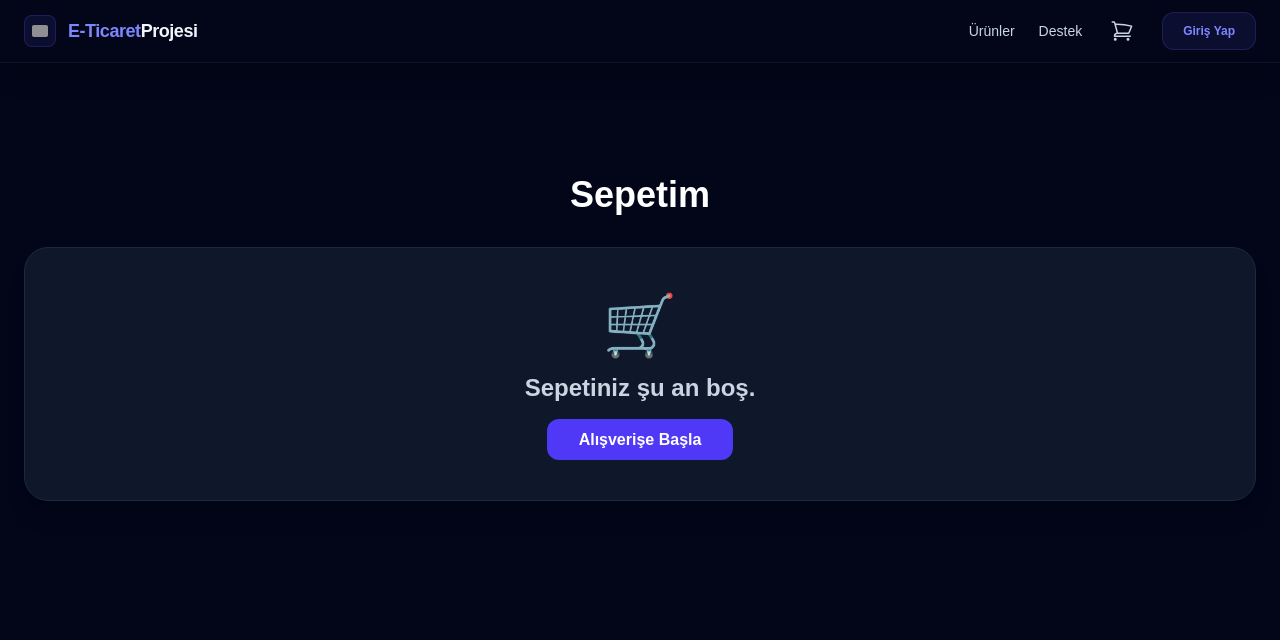
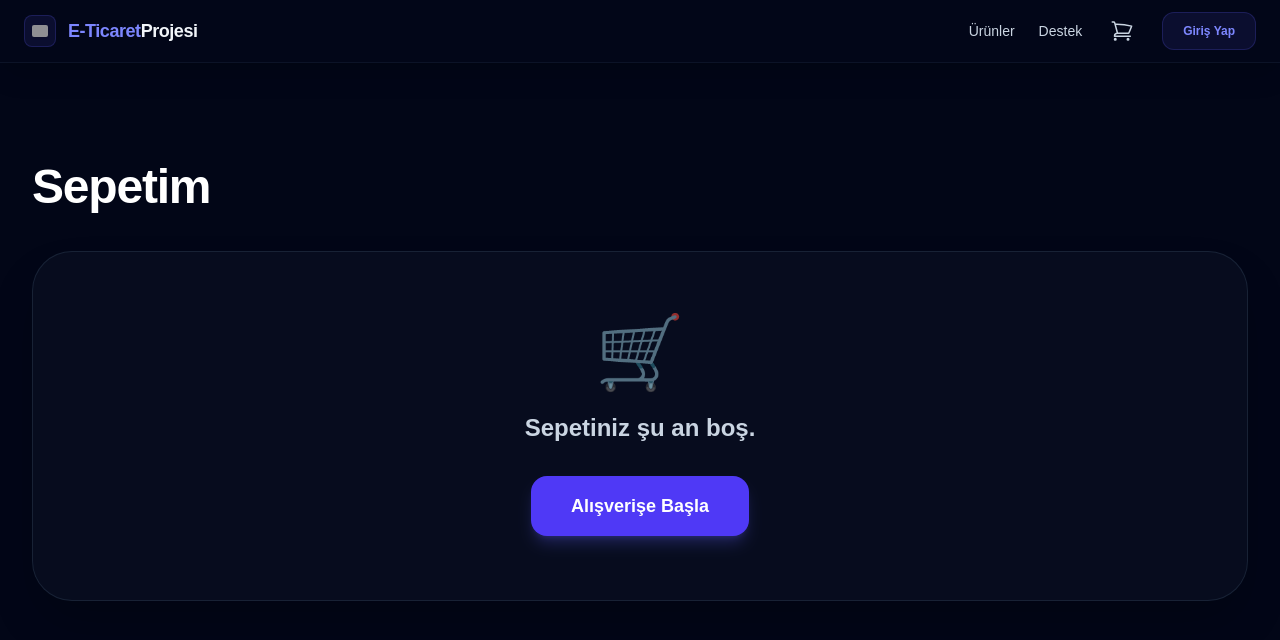
Before and after one commit to tarikbd1/E-Ticaret-Projesi, a Next.js app in the folder frontend/: page /cart in a window 1280 px wide. Shown: the top 640 px of the page. Built offline with nearby package versions, Linux system fonts and the light colour scheme; grey boxes are pictures that could not be loaded.

Commit message:
sepet sayfasındaki hatalar giderildi

```diff
--- a/frontend/src/app/cart/page.js
+++ b/frontend/src/app/cart/page.js
@@ -3,96 +3,165 @@ import { useState, useEffect } from 'react';
 import Link from 'next/link';
 import { toast, ToastContainer } from 'react-toastify';
 import 'react-toastify/dist/ReactToastify.css';
+import { useCartStore } from '@/store/cartStore';
 
 export default function CartPage() {
-  const [cartItems, setCartItems] = useState([]);
-  const [mounted, setMounted] = useState(false); // Hydration hatasını önlemek için
+  const cartItems = useCartStore((state) => state.cartItems);
+  const removeFromCartAction = useCartStore((state) => state.removeFromCart);
+  const updateQuantity = useCartStore((state) => state.updateQuantity); // Yeni fonksiyonu çektik
 
-  // Sayfa yüklendiğinde localStorage'dan sepeti çekiyoruz
+  const [mounted, setMounted] = useState(false);
+
   useEffect(() => {
     setMounted(true);
-    const storedCart = JSON.parse(localStorage.getItem('cart') || '[]');
-    setCartItems(storedCart);
   }, []);
 
-  // Sepetten Ürün Silme İşlemi
-  const removeFromCart = (indexToRemove) => {
-    const updatedCart = cartItems.filter((_, index) => index !== indexToRemove);
-    setCartItems(updatedCart);
-    localStorage.setItem('cart', JSON.stringify(updatedCart)); // Hafızayı da güncelliyoruz
+  const handleRemove = (productId) => {
+    removeFromCartAction(productId);
     toast.info('Ürün sepetten çıkarıldı.');
   };
 
-  // Toplam Fiyatı Hesaplama
-  const totalPrice = cartItems.reduce((total, item) => total + (item.price || 0), 0);
+  const totalPrice = cartItems.reduce((total, item) => total + (item.price * (item.qty || 1)), 0);
 
-  // Next.js hydration mismatch hatasını engellemek için
-  if (!mounted) return null;
+  // BEYAZ EKRAN PATLAMASINI ÖNLEYEN KARANLIK YÜKLEME EKRANI
+  if (!mounted) {
+    return (
+      <div className="min-h-screen bg-[#020617] flex items-center justify-center">
+        <div className="flex flex-col items-center gap-4">
+          <div className="w-12 h-12 border-4 border-indigo-500/30 border-t-indigo-500 rounded-full animate-spin"></div>
+          <span className="text-indigo-400 font-bold text-sm tracking-widest uppercase animate-pulse">Sepet Yükleniyor...</span>
+        </div>
+      </div>
+    );
+  }
 
   return (
-    <div className="min-h-screen bg-slate-950 container mx-auto p-6 pt-28 text-white">
+    <div className="min-h-screen bg-[#020617] text-slate-200 pt-[100px] pb-20">
       <ToastContainer theme="dark" position="bottom-right" />
-      <h1 className="text-4xl font-extrabold mb-8 text-center">Sepetim</h1>
+
+      <div className="max-w-7xl mx-auto px-4 sm:px-8">
+        <h1 className="text-4xl sm:text-5xl font-black text-white mb-10 tracking-tight">
+          Sepetim
+        </h1>
 
         {cartItems.length === 0 ? (
-        <div className="bg-slate-900 border border-slate-800 rounded-3xl p-12 text-center shadow-xl">
-          <div className="text-6xl mb-4">🛒</div>
-          <h2 className="text-2xl font-bold text-slate-300 mb-6">Sepetiniz şu an boş.</h2>
-          <Link href="/products" className="bg-indigo-600 hover:bg-indigo-500 text-white font-bold py-3 px-8 rounded-xl transition-colors">
+          <div className="bg-slate-900/40 border border-slate-800/80 rounded-[2.5rem] p-16 text-center shadow-2xl flex flex-col items-center">
+            <div className="text-7xl mb-6 opacity-60">🛒</div>
+            <h2 className="text-2xl font-bold text-slate-300 mb-8">Sepetiniz şu an boş.</h2>
+            <Link href="/products" className="bg-indigo-600 hover:bg-indigo-500 text-white font-bold py-4 px-10 rounded-2xl transition-all shadow-lg shadow-indigo-500/25 active:scale-95 text-lg">
               Alışverişe Başla
             </Link>
           </div>
         ) : (
-        <div className="grid grid-cols-1 lg:grid-cols-3 gap-8">
+          <div className="grid grid-cols-1 lg:grid-cols-12 gap-10">
 
-          {/* Sol Taraf: Sepetteki Ürünler Listesi */}
-          <div className="lg:col-span-2 space-y-4">
-            {cartItems.map((item, index) => (
-              <div key={`${item._id}-${index}`} className="flex items-center justify-between bg-slate-900 p-4 rounded-2xl border border-slate-800 shadow-md">
-                <div className="flex items-center gap-4">
-                  <div className="w-20 h-20 bg-slate-800 rounded-xl flex items-center justify-center text-3xl">📦</div>
-                  <div>
-                    <h3 className="text-lg font-bold text-white">{item.name}</h3>
-                    <p className="text-indigo-400 font-bold">{item.price?.toLocaleString('tr-TR')} TL</p>
+            {/* SOL TARAF: Sepetteki Ürünler */}
+            <div className="lg:col-span-8 space-y-5">
+              {cartItems.map((item) => {
+                const imageSrc = item.image || item.imageUrl;
+
+                return (
+                  <div key={item._id} className="flex flex-col sm:flex-row items-center gap-6 bg-slate-900/50 p-5 rounded-3xl border border-slate-800/80 shadow-xl group hover:border-indigo-500/50 transition-colors">
+
+                    {/* Görsel */}
+                    <div className="w-full sm:w-32 h-32 bg-[#050B14] rounded-2xl flex items-center justify-center text-4xl overflow-hidden border border-slate-800/50 shrink-0 relative">
+                      <div className="absolute inset-0 bg-[radial-gradient(ellipse_at_center,_var(--tw-gradient-stops))] from-indigo-900/10 via-transparent to-transparent opacity-60"></div>
+                      {imageSrc ? (
+                        <img src={imageSrc} alt={item.name} className="w-full h-full object-contain p-2 relative z-10 drop-shadow-lg group-hover:scale-105 transition-transform" />
+                      ) : (
+                        <span className="relative z-10 opacity-80">📦</span>
+                      )}
+                    </div>
+
+                    {/* Bilgiler ve Adet Seçici */}
+                    <div className="flex-1 text-center sm:text-left w-full">
+                      <h3 className="text-xl font-bold text-white mb-3 line-clamp-2">{item.name}</h3>
+
+                      {/* 🔥 İŞTE BURASI: Fiyat ve Adet Seçici Yan Yana */}
+                      <div className="flex flex-col sm:flex-row sm:items-center justify-between gap-4">
+                        <p className="text-indigo-400 font-extrabold text-2xl">
+                          {(item.price * item.qty).toLocaleString('tr-TR')} TL
+                        </p>
+
+                        {/* Adet Artırma / Azaltma Butonları */}
+                        <div className="flex items-center justify-center sm:justify-end gap-3">
+                          <div className="flex items-center justify-between bg-slate-950 border border-slate-700/60 rounded-xl w-28 h-10 overflow-hidden">
+                            <button
+                              onClick={() => updateQuantity(item._id, -1)}
+                              className="w-10 h-full text-xl text-slate-400 hover:bg-slate-800 hover:text-white transition-colors flex items-center justify-center"
+                            >
+                              -
+                            </button>
+                            <span className="font-bold text-base text-white">{item.qty}</span>
+                            <button
+                              onClick={() => updateQuantity(item._id, 1)}
+                              className="w-10 h-full text-xl text-slate-400 hover:bg-slate-800 hover:text-white transition-colors flex items-center justify-center"
+                            >
+                              +
+                            </button>
+                          </div>
+
+                          {/* Çöp Kutusu */}
+                          <button
+                            onClick={() => handleRemove(item._id)}
+                            className="bg-rose-500/10 text-rose-400 hover:bg-rose-500 hover:text-white w-10 h-10 rounded-xl transition-all font-bold flex items-center justify-center border border-rose-500/20 hover:border-rose-500"
+                            title="Sepetten Çıkar"
+                          >
+                            <svg xmlns="http://www.w3.org/2000/svg" className="h-5 w-5" fill="none" viewBox="0 0 24 24" stroke="currentColor">
+                              <path strokeLinecap="round" strokeLinejoin="round" strokeWidth={2} d="M19 7l-.867 12.142A2 2 0 0116.138 21H7.862a2 2 0 01-1.995-1.858L5 7m5 4v6m4-6v6m1-10V4a1 1 0 00-1-1h-4a1 1 0 00-1 1v3M4 7h16" />
+                            </svg>
+                          </button>
                         </div>
                       </div>
-                <button
-                  onClick={() => removeFromCart(index)}
-                  className="bg-rose-500/10 text-rose-400 hover:bg-rose-500 hover:text-white p-3 rounded-xl transition-all font-bold"
-                  title="Sepetten Çıkar"
-                >
-                  ✕
-                </button>
+
                     </div>
-            ))}
+                  </div>
+                );
+              })}
             </div>
 
-          {/* Sağ Taraf: Sipariş Özeti */}
-          <div className="bg-slate-900 p-8 rounded-3xl border border-slate-800 shadow-xl h-fit sticky top-24">
-            <h2 className="text-2xl font-bold mb-6 border-b border-slate-800 pb-4">Sipariş Özeti</h2>
-            <div className="flex justify-between items-center mb-4 text-slate-300">
-              <span>Ara Toplam ({cartItems.length} Ürün)</span>
+            {/* SAĞ TARAF: Sipariş Özeti */}
+            <div className="lg:col-span-4">
+              <div className="bg-slate-900/60 p-8 rounded-[2rem] border border-slate-800/80 shadow-2xl sticky top-28">
+                <h2 className="text-2xl font-black text-white mb-6 border-b border-slate-800 pb-4">
+                  Sipariş Özeti
+                </h2>
+
+                <div className="space-y-5 mb-6">
+                  <div className="flex justify-between items-center text-slate-300 font-medium">
+                    <span>Ara Toplam ({cartItems.reduce((acc, item) => acc + item.qty, 0)} Ürün)</span>
                     <span>{totalPrice.toLocaleString('tr-TR')} TL</span>
                   </div>
-            <div className="flex justify-between items-center mb-6 text-slate-300">
-              <span>Kargo</span>
-              <span className="text-emerald-400 font-bold">Ücretsiz</span>
+                  <div className="flex justify-between items-center text-slate-300 font-medium">
+                    <span>Kargo Ücreti</span>
+                    <span className="text-emerald-400 font-bold bg-emerald-500/10 px-3 py-1 rounded-md text-[11px] tracking-widest uppercase border border-emerald-500/20">
+                      Ücretsiz
+                    </span>
                   </div>
+                </div>
+
                 <div className="flex justify-between items-center mt-6 pt-6 border-t border-slate-800">
-              <span className="text-xl font-bold">Genel Toplam</span>
-              <span className="text-3xl font-black text-indigo-400">{totalPrice.toLocaleString('tr-TR')} TL</span>
+                  <span className="text-lg font-bold text-slate-400">Genel Toplam</span>
+                  <span className="text-3xl font-black text-transparent bg-clip-text bg-gradient-to-r from-indigo-300 to-cyan-300 drop-shadow-sm">
+                    {totalPrice.toLocaleString('tr-TR')} TL
+                  </span>
                 </div>
 
                 <button
                   onClick={() => alert("Ödeme altyapısı (Iyzico/Stripe) entegre edilecek!")}
-              className="w-full mt-8 bg-indigo-600 hover:bg-indigo-500 text-white font-bold py-4 rounded-2xl transition-transform active:scale-95 shadow-lg shadow-indigo-500/25"
+                  className="w-full mt-8 bg-gradient-to-r from-indigo-600 to-indigo-500 hover:from-indigo-500 hover:to-indigo-400 text-white font-black text-lg py-5 rounded-2xl transition-all shadow-[0_10px_40px_-10px_rgba(99,102,241,0.5)] active:scale-[0.98] flex items-center justify-center gap-2"
                 >
                   Sepeti Onayla
+                  <svg xmlns="http://www.w3.org/2000/svg" className="h-5 w-5" fill="none" viewBox="0 0 24 24" stroke="currentColor">
+                    <path strokeLinecap="round" strokeLinejoin="round" strokeWidth={3} d="M9 5l7 7-7 7" />
+                  </svg>
                 </button>
+              </div>
             </div>
 
           </div>
         )}
       </div>
+    </div>
   );
 }
--- a/frontend/src/app/layout.js
+++ b/frontend/src/app/layout.js
@@ -1,5 +1,5 @@
 import './globals.css';
-import Navbar from './Navbar';
+import Navbar from '@/components/Navbar';
 
 export const metadata = {
   title: 'E-Ticaret Sistemi',
--- a/frontend/src/app/products/[id]/page.js
+++ b/frontend/src/app/products/[id]/page.js
@@ -3,6 +3,7 @@ import { useState, useEffect, use } from 'react';
 import axios from 'axios';
 import { toast, ToastContainer } from 'react-toastify';
 import Link from 'next/link';
+import { useCartStore } from '@/store/cartStore';
 
 export default function ProductDetailPage({ params }) {
   const unwrappedParams = use(params);
@@ -26,12 +27,11 @@ export default function ProductDetailPage({ params }) {
     fetchProduct();
   }, [id]);
 
+
+  const addToCartAction = useCartStore((state) => state.addToCart);
+
   const addToCart = () => {
-    const cart = JSON.parse(localStorage.getItem('cart') || '[]');
-    for(let i = 0; i < quantity; i++) {
-      cart.push(product);
-    }
-    localStorage.setItem('cart', JSON.stringify(cart));
+    addToCartAction(product, quantity);
     toast.success(`${quantity} adet ${product.name} sepete eklendi!`);
   };
 
--- a/frontend/src/store/cartStore.js
+++ b/frontend/src/store/cartStore.js
@@ -3,36 +3,53 @@ import { persist } from 'zustand/middleware';
 
 export const useCartStore = create(
   persist(
-    (set) => ({
+    (set, get) => ({
       cartItems: [],
 
-      // 1. Sepete Ürün Ekleme (Eğer varsa miktarını artırır)
-      addToCart: (product) => set((state) => {
-        const existingItem = state.cartItems.find((item) => item._id === product._id);
+      // 🛒 SEPETE ÜRÜN EKLE
+      addToCart: (product, quantity = 1) => {
+        const currentCart = get().cartItems;
+        const existingItem = currentCart.find((item) => item._id === product._id);
+
         if (existingItem) {
-          return {
-            cartItems: state.cartItems.map((item) =>
-              item._id === product._id ? { ...item, qty: item.qty + 1 } : item
+          set({
+            cartItems: currentCart.map((item) =>
+              item._id === product._id
+                ? { ...item, qty: item.qty + quantity }
+                : item
             ),
-          };
+          });
+        } else {
+          set({ cartItems: [...currentCart, { ...product, qty: quantity }] });
         }
-        return { cartItems: [...state.cartItems, { ...product, qty: 1 }] };
-      }),
+      },
 
-      // 2. Sepetten Ürün Silme
-      removeFromCart: (id) => set((state) => ({
-        cartItems: state.cartItems.filter((item) => item._id !== id),
-      })),
+      // 🔄 MİKTARI ARTIR / AZALT (YENİ EKLENEN KISIM)
+      updateQuantity: (productId, amount) => {
+        set({
+          cartItems: get().cartItems.map((item) => {
+            if (item._id === productId) {
+              const newQty = item.qty + amount;
+              // Miktar 1'in altına düşmesin. Silmek isteyen çöp kutusunu kullansın.
+              return { ...item, qty: newQty > 0 ? newQty : 1 };
+            }
+            return item;
+          }),
+        });
+      },
 
-      // 3. Ürün Miktarını Güncelleme (+ / - butonları için)
-      updateQuantity: (id, qty) => set((state) => ({
-        cartItems: state.cartItems.map((item) =>
-          item._id === id ? { ...item, qty: Math.max(1, qty) } : item
-        ),
-      })),
+      // 🗑️ SEPETTEN ÜRÜN SİL
+      removeFromCart: (productId) => {
+        set({
+          cartItems: get().cartItems.filter((item) => item._id !== productId),
+        });
+      },
+
+      // 🧹 SEPETİ TAMAMEN BOŞALT
+      clearCart: () => set({ cartItems: [] }),
     }),
     {
-      name: 'cart-storage', // Sayfa yenilense bile sepetin kaybolmamasını sağlar
+      name: 'ecommerce-cart',
     }
   )
 );
```
Also changed, not shown: frontend/src/components/Navbar.js (renamed from frontend/src/app/Navbar.js). Lines whose indentation alone changed are shown as unchanged.
